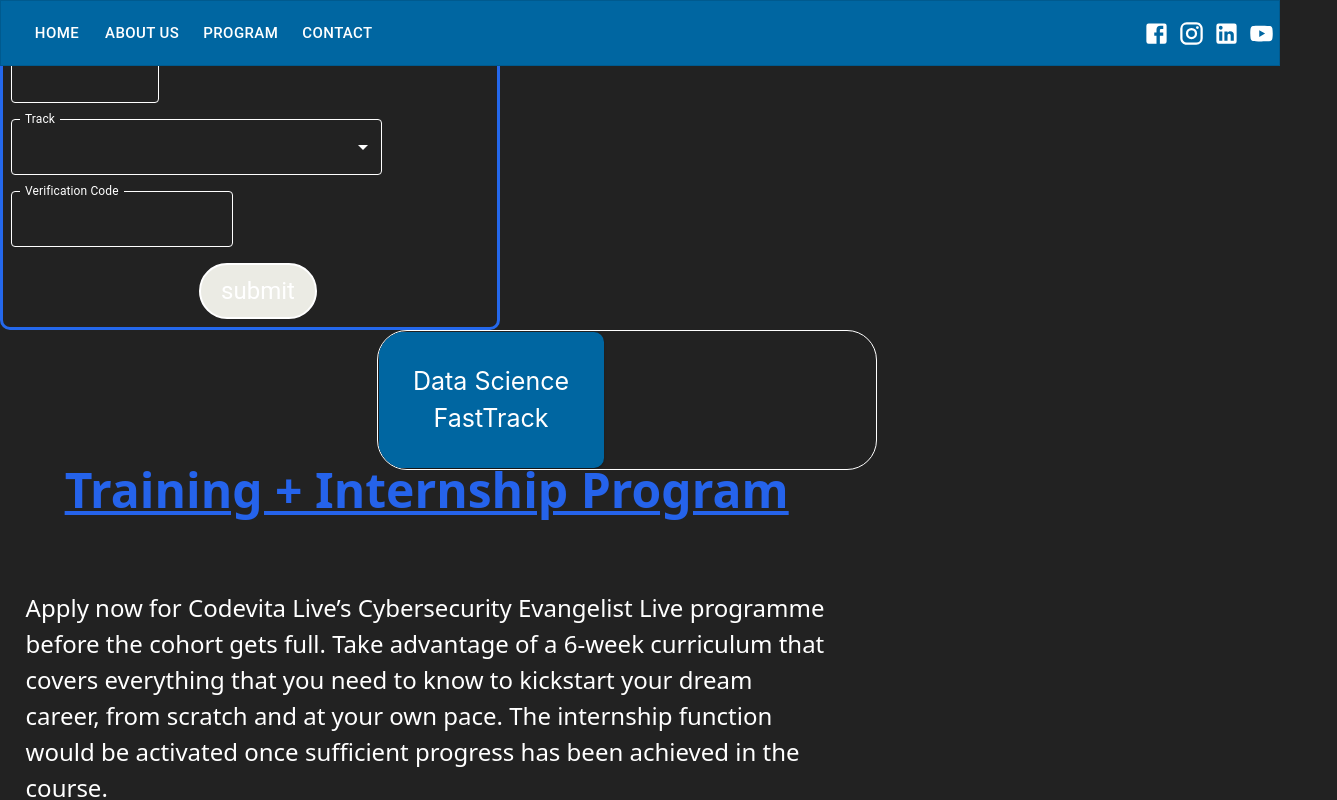
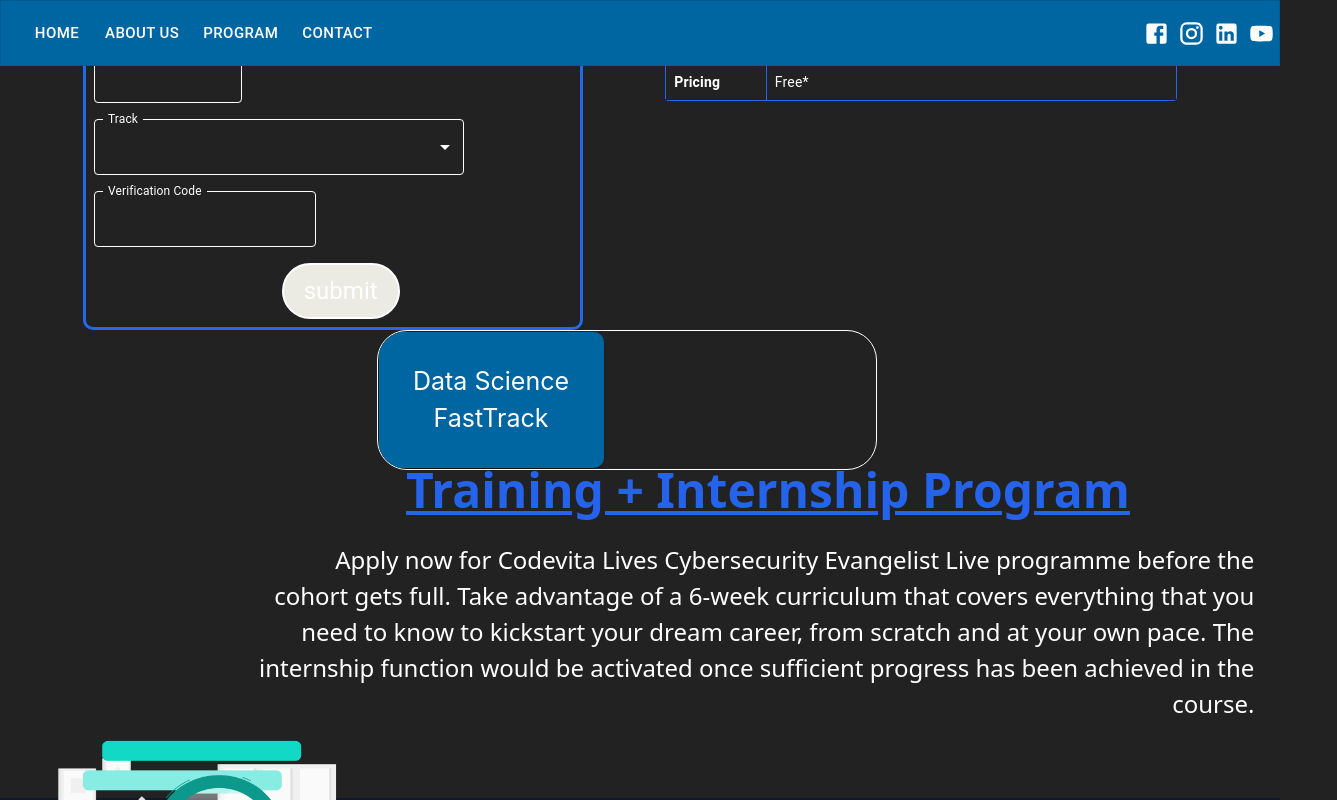
Before and after one commit to yiungyiung/codevita-competetion, a React (Create React App) app: page / in a window 1280 px wide. Both pictures are taken after a click on the label 626 px from the left and 3152 px from the top of the page. Shown: the part 2752-3552 px from the top of the page, 1337 px wide, since content can reach past the window. Built offline with nearby package versions, Linux system fonts and the light colour scheme.

Commit message:
added forms final

```diff
--- a/src/components/intern+train.js
+++ b/src/components/intern+train.js
@@ -1,8 +1,8 @@
 import * as React from "react";
 import ListGroup from "react-bootstrap/ListGroup";
 import programImage from "../images/landing-img.png";
-import { Grid } from "@mui/material";
-import IT from "./I+T_form";
+import {Box}  from '@mui/material/'
+import IT from "./I+T_form"
 const block = {
   backgroundColor: "#111829",
 };
@@ -10,38 +10,41 @@
 const containerStyle = {
   position: "relative",
   padding: "2vh",
+  display: "flex",
+  flexDirection: "row", // Change to "row"
+  justifyContent: "flex-end",
+  alignItems: "center",
 };
 
 const imageStyle = {
   position: "absolute",
   top: -90,
-  right: 0,
+  left: 0,
   maxWidth: "30vw",
 };
 
 const paragraphStyle = {
-  marginLeft: "2vw",
+  marginLeft: "20vw",
   marginRight: "2vw",
   marginBottom: "4vh",
   fontSize: "1.5rem",
+  textAlign: "right", // Align text to the right
 };
 
 const titleStyle = {
   fontSize: "3rem",
   textAlign: "center",
-  margin: "auto",
+  marginLeft: "20vw",
 };
 
 const listItemStyle = {
   fontSize: "1.5rem",
-  marginLeft: "20px",
 };
 
 function IProgram() {
   return (
+    <Box sx={{display:"flex",flexDirection:"column"}}>
     <div>
-      <Grid container>
-        <Grid item xs={6} md={8}>
       <h1
         className="text-4xl font-bold font-sans text-blue-600 underline"
         style={titleStyle}
@@ -49,25 +52,18 @@
         Training + Internship Program
       </h1>
       <br></br>
-          <br></br>
-          <br></br>
-          <p
-            className="text-1xl font-sans text-white py-2"
-            style={paragraphStyle}
-          >
-            Apply now for Codevita Live’s Cybersecurity Evangelist Live
-            programme before the cohort gets full. Take advantage of a 6-week
-            curriculum that covers everything that you need to know to kickstart
-            your dream career, from scratch and at your own pace. The internship
-            function would be activated once sufficient progress has been
-            achieved in the course.
+      <p className="text-1xl font-sans text-white py-2" style={paragraphStyle}>
+        Apply now for Codevita Lives Cybersecurity Evangelist Live programme
+        before the cohort gets full. Take advantage of a 6-week curriculum that
+        covers everything that you need to know to kickstart your dream career,
+        from scratch and at your own pace. The internship function would be
+        activated once sufficient progress has been achieved in the course.
         <br />
         <br />
       </p>
-        </Grid>
-      </Grid>
       <div className="text-white" style={block}>
         <div style={containerStyle}>
+          <img src={programImage} alt="Program" style={imageStyle} />
           <ListGroup>
             <ListGroup.Item style={listItemStyle}>
               &bull; Weekly Checkpoint Exams
@@ -81,7 +77,6 @@
             <ListGroup.Item style={listItemStyle}>
               &bull; Guaranteed Internship Opportunity
             </ListGroup.Item>
-
             <ListGroup.Item style={listItemStyle}>
               &bull; Lifetime Access
             </ListGroup.Item>
@@ -89,11 +84,13 @@
               &bull; Zero to Hero in 6 Weeks
             </ListGroup.Item>
           </ListGroup>
-          <img src={programImage} alt="Program" style={imageStyle} />
         </div>
       </div>
+      </div>
+      <Box sx={{display:"flex",width:"100vw",flexDirection:"flex-end"}}>
       <IT formname="Cybersecurity Evangelist" />
-    </div>
+      </Box>
+    </Box>
   );
 }
 
--- a/src/components/table.js
+++ b/src/components/table.js
@@ -46,8 +46,8 @@
 };
 
 const containerStyle = {
-  width: '35%',
-  float: 'right',
+  width: '40%',
+  float: 'left',
   marginRight: '20px',
 };
 const transparentPaperStyle = {
--- a/src/components/virtualIntern.js
+++ b/src/components/virtualIntern.js
@@ -6,6 +6,7 @@
 import Input from "@mui/material/Input";
 import { db } from "./firebase";
 import ComposedTextField from "./mui_forms";
+import BT from "./table";
 const block = {
   backgroundColor: "#111829",
 };
@@ -42,7 +43,7 @@
 
 function Program() {
   return (
-    <div id="VI">
+    <div id="VI" style={{ widht: "90vw" }}>
       <h1
         className="text-4xl font-bold font-sans text-blue-600 underline"
         style={titleStyle}
@@ -127,8 +128,10 @@
           Cohorts Start On 15th Of Every Month.
         </Typography>
       </div>
-      <div>
-        <ComposedTextField/>
+      <div style={{ display: "flex",justifyContent:"space-evenly" }}>
+        <ComposedTextField />
+
+        <BT />
       </div>
     </div>
   );
```
Lines whose indentation alone changed are shown as unchanged.
